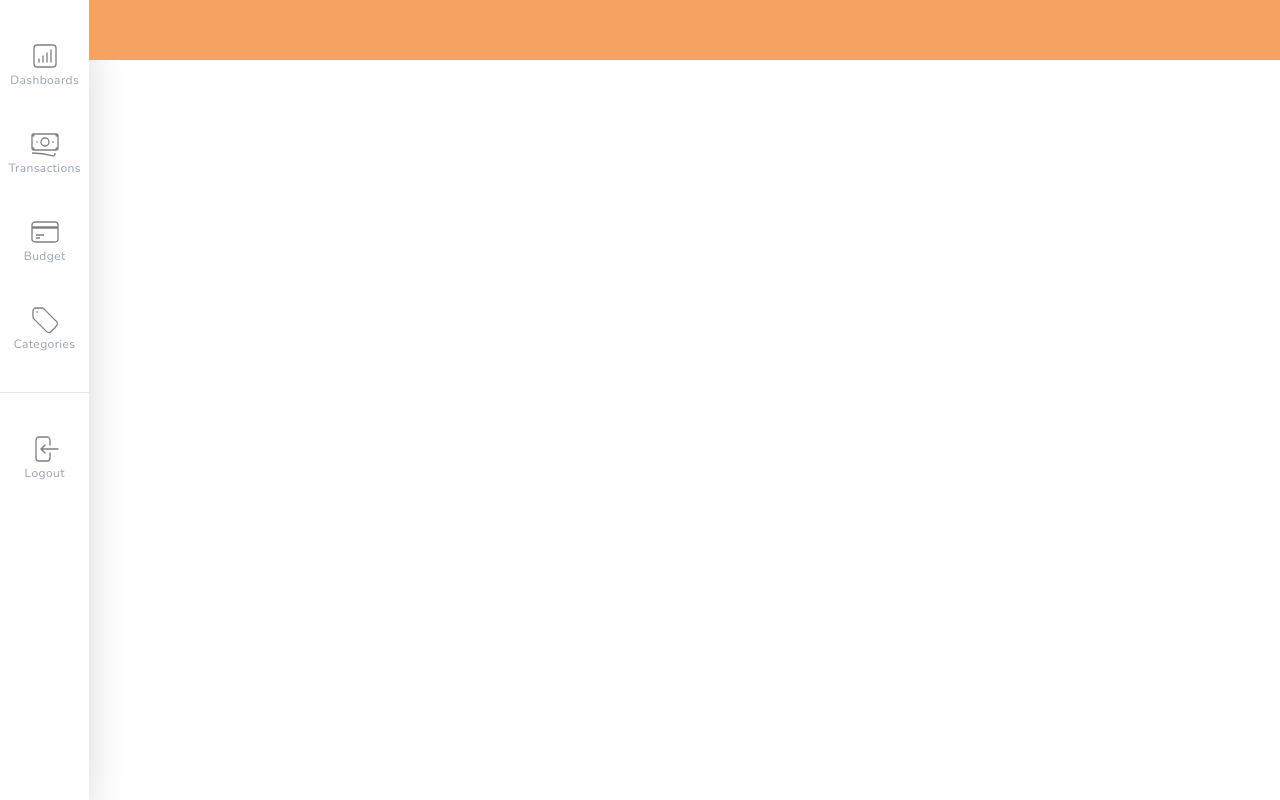
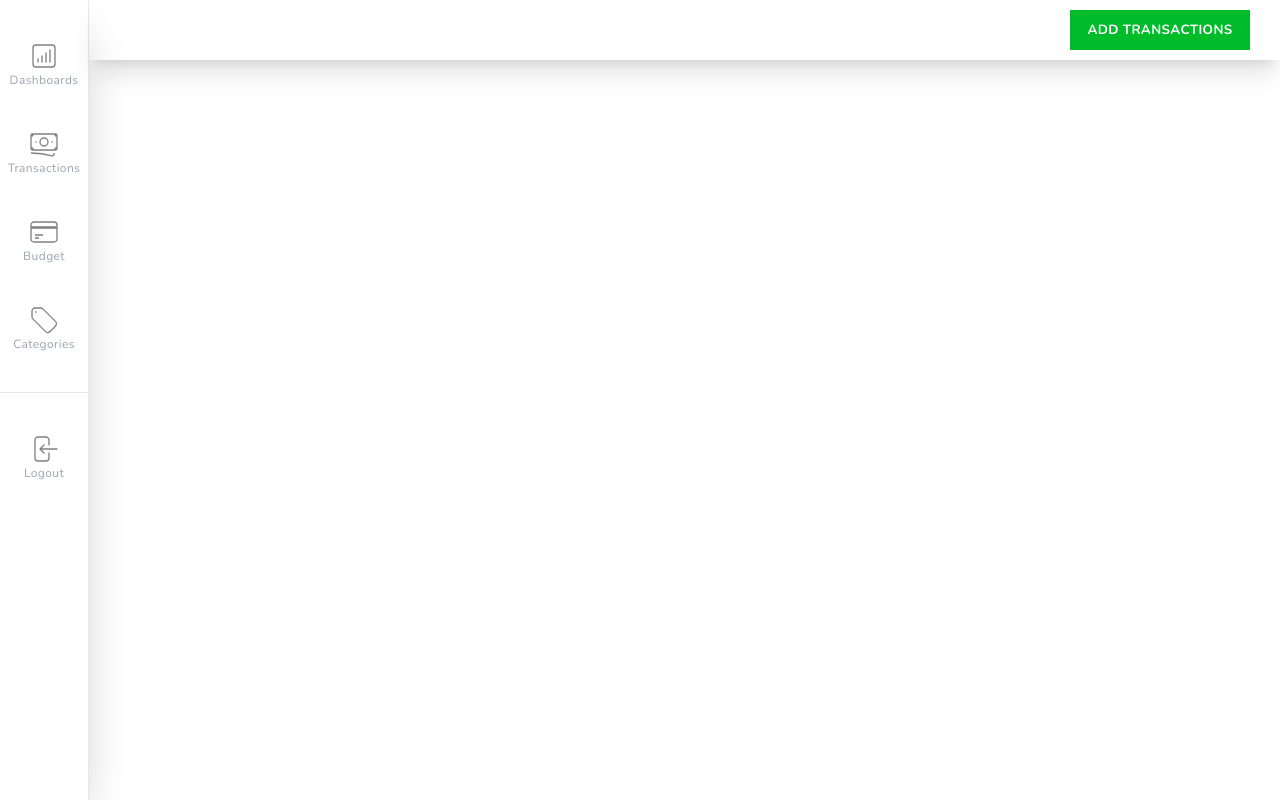
Before and after one commit to etrafa/familyBudgetJQ, a website: page dashboard.html in a window 1280 px wide. Drawn offline with nearby package versions, Linux system fonts and the light colour scheme.

Commit message:
top navbar completed.

```diff
--- a/dashboard.html
+++ b/dashboard.html
@@ -70,12 +70,13 @@
               d="M15.75 9V5.25A2.25 2.25 0 0013.5 3h-6a2.25 2.25 0 00-2.25 2.25v13.5A2.25 2.25 0 007.5 21h6a2.25 2.25 0 002.25-2.25V15M12 9l-3 3m0 0l3 3m-3-3h12.75"
             />
           </svg>
-
           <span>Logout</span>
         </div>
       </aside>
       <nav id="top-nav">
-        <div></div>
+        <div>
+          <button>Add Transactions</button>
+        </div>
       </nav>
     </div>
     <!-- SIDEBAR AND NAVBAR FOR LG SCREEN ENDS HERE -->
--- a/styles/navbar.css
+++ b/styles/navbar.css
@@ -51,20 +51,13 @@
     display: flex;
   }
 
-  #top-nav {
-    display: block;
-    width: 100%;
-    height: 60px;
-    background-color: sandybrown;
-  }
-
   #sidebar {
     width: 96px;
     height: 100vh;
     max-width: 176px;
     background-color: var(--white);
     box-shadow: 0 25px 50px -12px rgb(0 0 0 / 0.25);
-    border-right-width: 1px;
+    border-right: 1px solid #e5e7eb;
   }
 
   .sidebar-items {
@@ -93,7 +86,7 @@
   .sidebar-items span {
     font-size: 0.75rem;
     line-height: 1rem;
-    color: rgb(156 163 175);
+    color: #9ca3af;
     letter-spacing: 0.4px;
   }
 
@@ -102,4 +95,31 @@
     height: 1px;
     border-bottom: 1px solid #e5e7eb;
   }
+
+  #top-nav {
+    display: flex;
+    width: 100%;
+    height: 60px;
+    justify-content: end;
+    align-items: center;
+    padding: 0 30px;
+    box-shadow: 0 20px 25px -5px rgb(0 0 0 / 0.1),
+      0 8px 10px -6px rgb(0 0 0 / 0.1);
+  }
+
+  #top-nav button {
+    width: 180px;
+    height: 40px;
+    background-color: var(--light-green);
+    border: none;
+    text-transform: uppercase;
+    color: var(--white);
+    cursor: pointer;
+    font-weight: 700;
+    letter-spacing: 0.4px;
+  }
+
+  #top-nav button:hover {
+    opacity: 0.6;
+  }
 }
```
